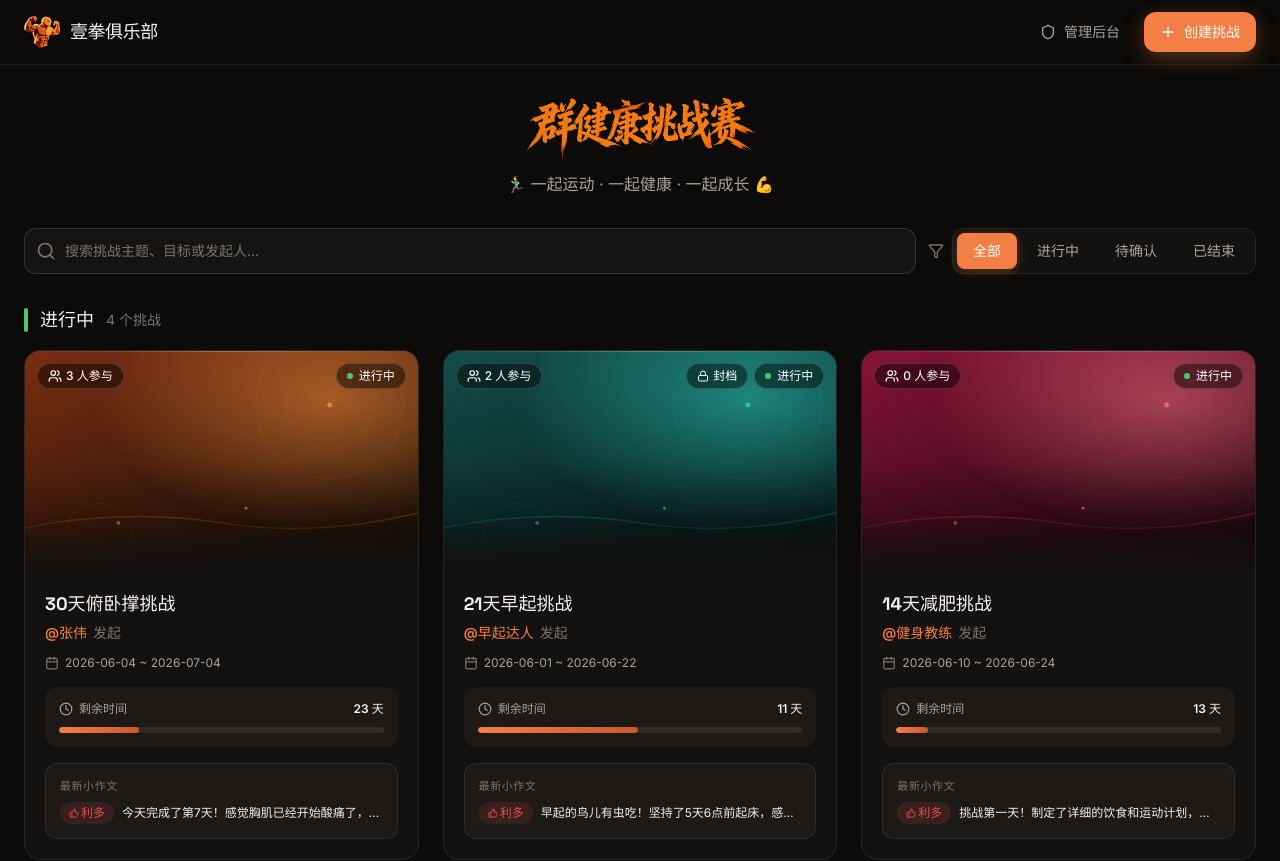
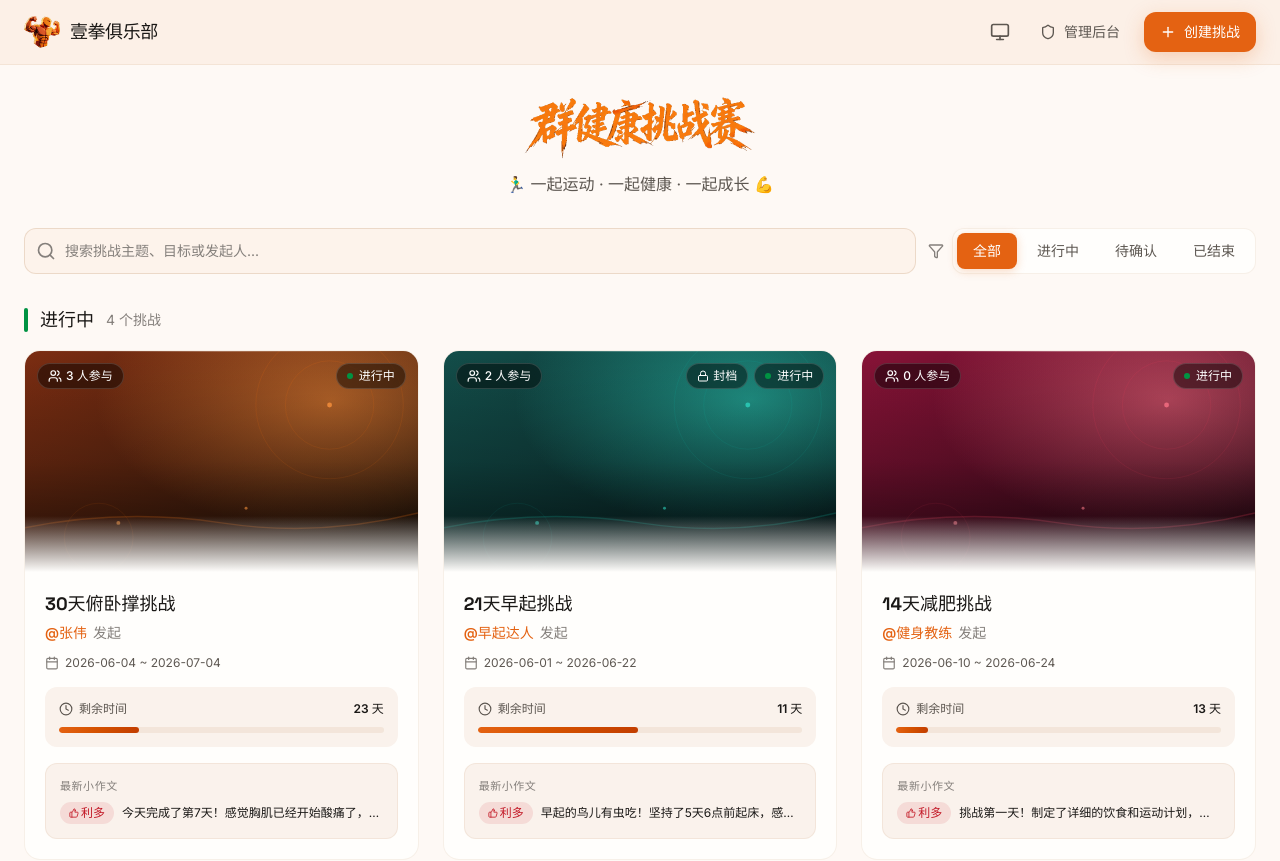
Before and after one commit to x1ngodlike/fitness-website, a React (Vite) app: page / in a window 1280 px wide. Shown: the top 861 px of the page. Built offline with nearby package versions, Linux system fonts and the light colour scheme.

Commit message:
新增浅色主题

```diff
--- a/src/components/layout/Header.tsx
+++ b/src/components/layout/Header.tsx
@@ -1,14 +1,22 @@
 import { useState } from 'react';
 import { Link, useNavigate } from 'react-router-dom';
-import { Plus, Shield, LogOut, Menu, X } from 'lucide-react';
+import { Plus, Shield, LogOut, Menu, X, Sun, Moon, Monitor } from 'lucide-react';
 import { useChallengeStore } from '../../store/challengeStore';
 import { buttonClassName, IconButton } from '../ui';
+import { useTheme } from '../../hooks/useTheme';
+
+const THEME_LABELS: Record<string, string> = {
+  dark: '深色模式',
+  light: '浅色模式',
+  system: '跟随系统',
+};
 
 export function Header() {
   const [mobileMenuOpen, setMobileMenuOpen] = useState(false);
   const navigate = useNavigate();
   const isAdminAuthenticated = useChallengeStore((state) => state.isAdminAuthenticated);
   const logoutAdmin = useChallengeStore((state) => state.logoutAdmin);
+  const { theme, cycle } = useTheme();
 
   const handleLogout = () => {
     logoutAdmin();
@@ -28,8 +36,13 @@ export function Header() {
           </span>
         </Link>
 
-        {/* 桌面端：仅保留主操作与后台入口，去掉开发态环境切换 */}
+        {/* 桌面端 */}
         <div className="hidden lg:flex items-center gap-2">
+          <IconButton label={THEME_LABELS[theme]} size="sm" onClick={cycle}>
+            {theme === 'dark' && <Moon className="w-5 h-5" />}
+            {theme === 'light' && <Sun className="w-5 h-5" />}
+            {theme === 'system' && <Monitor className="w-5 h-5" />}
+          </IconButton>
           <Link to={adminHref} className={buttonClassName({ variant: 'ghost' })}>
             <Shield className="w-4 h-4" />
             管理后台
@@ -41,14 +54,20 @@ export function Header() {
         </div>
 
         {/* 移动端 */}
+        <div className="flex items-center gap-1 lg:hidden">
+          <IconButton label={THEME_LABELS[theme]} size="sm" onClick={cycle}>
+            {theme === 'dark' && <Moon className="w-5 h-5" />}
+            {theme === 'light' && <Sun className="w-5 h-5" />}
+            {theme === 'system' && <Monitor className="w-5 h-5" />}
+          </IconButton>
           <IconButton
             label={mobileMenuOpen ? '关闭菜单' : '打开菜单'}
             size="sm"
-          className="lg:hidden"
             onClick={() => setMobileMenuOpen(!mobileMenuOpen)}
           >
             {mobileMenuOpen ? <X className="w-6 h-6" /> : <Menu className="w-6 h-6" />}
           </IconButton>
+        </div>
       </div>
 
         {mobileMenuOpen && (
--- /dev/null
+++ b/src/hooks/useTheme.ts
@@ -0,0 +1,55 @@
+import { useEffect, useState } from 'react';
+
+type Theme = 'dark' | 'light' | 'system';
+
+const KEY_THEME = 'challenge-theme';
+
+function getSystemPrefersLight(): boolean {
+  return window.matchMedia('(prefers-color-scheme: light)').matches;
+}
+
+function getInitialTheme(): Theme {
+  try {
+    const saved = localStorage.getItem(KEY_THEME);
+    if (saved === 'light' || saved === 'dark' || saved === 'system') return saved;
+  } catch { /* ignore */ }
+  return 'system';
+}
+
+function isLightActive(theme: Theme): boolean {
+  if (theme === 'system') return getSystemPrefersLight();
+  return theme === 'light';
+}
+
+function applyTheme(theme: Theme) {
+  const root = document.documentElement;
+  if (isLightActive(theme)) {
+    root.classList.add('light');
+  } else {
+    root.classList.remove('light');
+  }
+}
+
+export function useTheme() {
+  const [theme, setTheme] = useState<Theme>(getInitialTheme);
+
+  useEffect(() => {
+    applyTheme(theme);
+    try { localStorage.setItem(KEY_THEME, theme); } catch { /* ignore */ }
+  }, [theme]);
+
+  // 监听系统主题变化（仅 system 模式生效）
+  useEffect(() => {
+    if (theme !== 'system') return;
+    const mql = window.matchMedia('(prefers-color-scheme: light)');
+    const handler = () => applyTheme('system');
+    mql.addEventListener('change', handler);
+    return () => mql.removeEventListener('change', handler);
+  }, [theme]);
+
+  const cycle = () => {
+    setTheme((t) => (t === 'dark' ? 'light' : t === 'light' ? 'system' : 'dark'));
+  };
+
+  return { theme, setTheme, cycle };
+}
--- a/src/index.css
+++ b/src/index.css
@@ -105,7 +105,7 @@ input[type="date"]::-webkit-calendar-picker-indicator {
   cursor: pointer;
 }
 
-/* —— 管理后台设计系统 token —— */
+/* —— 设计系统 token —— */
 :root {
   --bg: oklch(0.15 0.004 60);
   --surface: oklch(0.185 0.005 60);
@@ -127,14 +127,13 @@ input[type="date"]::-webkit-calendar-picker-indicator {
   --bg-80: oklch(0.15 0.004 60 / 0.8);
   --bg-90: oklch(0.15 0.004 60 / 0.9);
   --surface-95: oklch(0.185 0.005 60 / 0.95);
-  --side-support: var(--up-soft);          /* 支持 / 看多 / 利多 = 红 */
+  --side-support: var(--up-soft);
   --side-support-text: var(--up);
   --side-support-line: var(--up-line);
-  --side-oppose: var(--down-soft);          /* 反对 / 看空 / 利空 = 绿 */
+  --side-oppose: var(--down-soft);
   --side-oppose-text: var(--down);
   --side-oppose-line: var(--down-line);
 
-  /* —— 统一规范扩展令牌 —— */
   --accent-deep: oklch(0.6 0.16 40);
   --accent-shadow: oklch(0.72 0.16 45 / 0.35);
   --hover: oklch(1 0 0 / 0.06);
@@ -146,13 +145,11 @@ input[type="date"]::-webkit-calendar-picker-indicator {
   --z-overlay: 100;
   --z-toast: 60;
 
-  /* 圆角尺度（四级） */
-  --r-sm: 0.5rem;   /* 8px  — 紧凑控件 / 图标按钮 / Tab 分段 */
-  --r-md: 0.75rem;  /* 12px — 主/次按钮 / 输入框 */
-  --r-lg: 1rem;     /* 16px — 卡片 / 面板 / 弹窗 */
-  --r-xl: 1.5rem;   /* 24px — 大块 / 移动端底部抽屉 */
+  --r-sm: 0.5rem;
+  --r-md: 0.75rem;
+  --r-lg: 1rem;
+  --r-xl: 1.5rem;
 
-  /* —— 辅助色令牌（替换散落的 oklch 硬编码）—— */
   --info: oklch(0.72 0.14 220);
   --info-soft: oklch(0.72 0.14 220 / 0.16);
   --info-line: oklch(0.72 0.14 220 / 0.34);
@@ -160,20 +157,75 @@ input[type="date"]::-webkit-calendar-picker-indicator {
   --purple-soft: oklch(0.7 0.15 300 / 0.16);
   --purple-line: oklch(0.7 0.15 300 / 0.34);
 
-  /* —— 涨跌 / 利多利空令牌（红涨绿跌，A 股惯例）—— */
-  --up: oklch(0.64 0.19 25);          /* 涨 / 利多 / 盈利 = 红 */
+  --up: oklch(0.64 0.19 25);
   --up-soft: oklch(0.64 0.19 25 / 0.14);
   --up-line: oklch(0.64 0.19 25 / 0.3);
-  --down: oklch(0.74 0.16 150);        /* 跌 / 利空 / 亏损 = 绿 */
+  --down: oklch(0.74 0.16 150);
   --down-soft: oklch(0.74 0.16 150 / 0.14);
   --down-line: oklch(0.74 0.16 150 / 0.3);
 
-  /* —— 统一阴影 / 高程令牌 —— */
   --shadow-xs: 0 1px 2px rgba(0, 0, 0, 0.3);
   --shadow-sm: 0 2px 8px rgba(0, 0, 0, 0.28);
   --shadow-md: 0 8px 24px rgba(0, 0, 0, 0.34);
   --shadow-lg: 0 16px 40px rgba(0, 0, 0, 0.4);
   --shadow-accent: 0 6px 20px var(--accent-shadow);
+}
+
+/* —— 浅色模式 —— */
+:root.light {
+  --bg: oklch(0.985 0.008 60);
+  --surface: oklch(0.998 0.004 60);
+  --surface-2: oklch(0.965 0.012 60);
+  --line: rgba(180, 120, 60, 0.1);
+  --line-strong: rgba(160, 100, 40, 0.18);
+  --text: oklch(0.21 0.006 60);
+  --muted: oklch(0.46 0.012 60);
+  --faint: oklch(0.6 0.008 60);
+  --accent: oklch(0.65 0.18 45);
+  --accent-soft: oklch(0.65 0.18 45 / 0.14);
+  --accent-line: oklch(0.65 0.18 45 / 0.32);
+  --ok: oklch(0.58 0.16 150);
+  --ok-soft: oklch(0.58 0.16 150 / 0.12);
+  --warn: oklch(0.72 0.15 80);
+  --warn-soft: oklch(0.72 0.15 80 / 0.12);
+  --bad: oklch(0.52 0.2 25);
+  --bad-soft: oklch(0.52 0.2 25 / 0.1);
+  --bg-80: oklch(0.96 0.02 60 / 0.85);
+  --bg-90: oklch(0.96 0.02 60 / 0.92);
+  --surface-95: oklch(0.99 0.012 60 / 0.96);
+
+  --accent-deep: oklch(0.55 0.18 40);
+  --accent-shadow: oklch(0.65 0.18 45 / 0.25);
+  --hover: oklch(0.65 0.18 45 / 0.06);
+  --input-bg: oklch(0.65 0.18 45 / 0.04);
+  --ok-line: oklch(0.58 0.16 150 / 0.28);
+  --warn-line: oklch(0.72 0.15 80 / 0.28);
+  --bad-line: oklch(0.52 0.2 25 / 0.28);
+
+  --info: oklch(0.58 0.15 220);
+  --info-soft: oklch(0.58 0.15 220 / 0.12);
+  --info-line: oklch(0.58 0.15 220 / 0.28);
+  --purple: oklch(0.55 0.16 300);
+  --purple-soft: oklch(0.55 0.16 300 / 0.12);
+  --purple-line: oklch(0.55 0.16 300 / 0.28);
+
+  --up: oklch(0.52 0.2 25);
+  --up-soft: oklch(0.52 0.2 25 / 0.1);
+  --up-line: oklch(0.52 0.2 25 / 0.28);
+  --down: oklch(0.58 0.16 150);
+  --down-soft: oklch(0.58 0.16 150 / 0.1);
+  --down-line: oklch(0.58 0.16 150 / 0.28);
+
+  --shadow-xs: 0 1px 2px rgba(160, 100, 40, 0.08);
+  --shadow-sm: 0 2px 8px rgba(160, 100, 40, 0.1);
+  --shadow-md: 0 8px 24px rgba(160, 100, 40, 0.12);
+  --shadow-lg: 0 16px 40px rgba(160, 100, 40, 0.14);
+  --shadow-accent: 0 6px 20px var(--accent-shadow);
+}
+
+/* 浅色模式下日期选择器图标不需要反转 */
+:root.light input[type="date"]::-webkit-calendar-picker-indicator {
+  filter: none;
 }
 
 .font-display {
--- a/src/main.tsx
+++ b/src/main.tsx
@@ -2,6 +2,17 @@ import { StrictMode } from 'react'
 import { createRoot } from 'react-dom/client'
 import App from './App'
 import './index.css'
+
+// 页面加载前同步应用主题，避免闪烁
+try {
+  const saved = localStorage.getItem('challenge-theme');
+  const isLight =
+    saved === 'light' ||
+    (saved === 'system' && window.matchMedia('(prefers-color-scheme: light)').matches);
+  if (isLight) {
+    document.documentElement.classList.add('light');
+  }
+} catch { /* ignore */ }
 
 createRoot(document.getElementById('root')!).render(
   <StrictMode>
```
Lines whose indentation alone changed are shown as unchanged.
